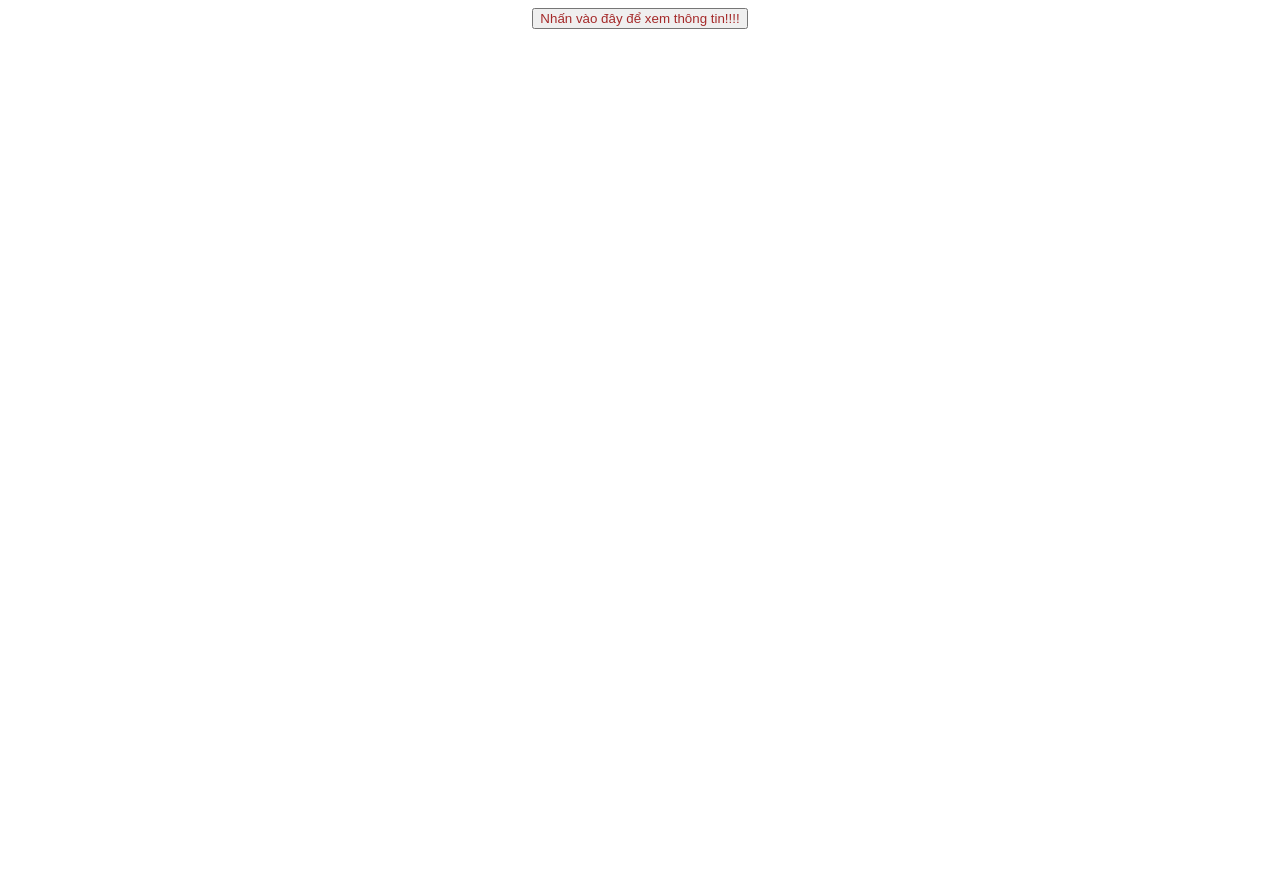
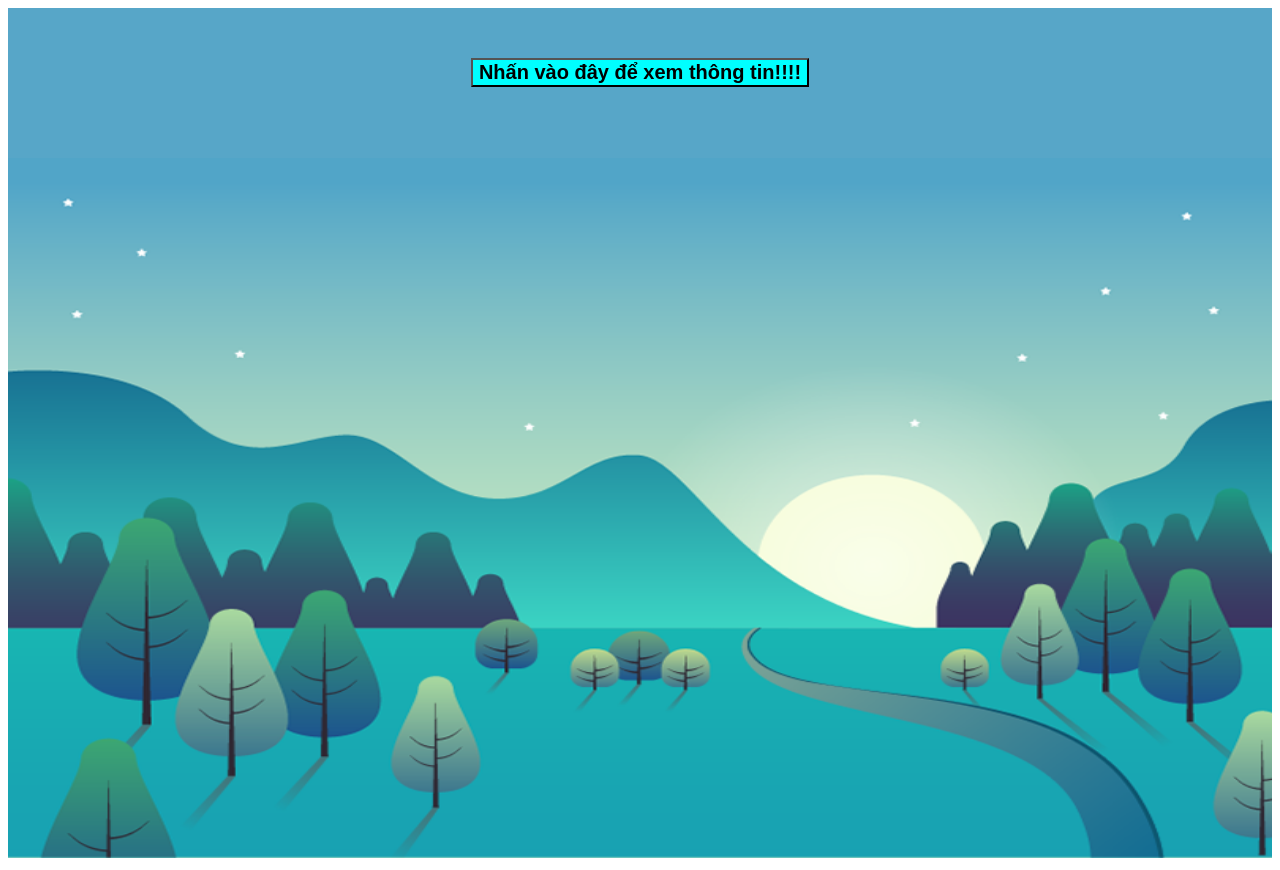
Before and after one commit to PHUOCLOC107/HTML, a plain HTML site: page index.html in a window 1280 px wide. Before the commit the page ends 800 px from the top, so only its background shows below. Drawn offline with Linux system fonts and the light colour scheme.

Commit message:
first commit

```diff
--- a/index.html
+++ b/index.html
@@ -6,12 +6,19 @@
     <title>Document</title>
 </head>
 <style>
+header{
+    width: 100%;
+    height: 100px;
+
+    padding-top: 50px;
+}
 
 </style>
 <body>
-    <header style="text-align: center;">
-        <a href="about.html"><button style="color: brown; size: 500px;">Nhấn vào đây để xem thông tin!!!!</button></a>
+    <header style="text-align: center; background-color: rgb(87, 166, 200);">
+        <a href="about.html"><button style="background-color: aqua;"><b style="color:black; font-size: 20px; padding-bottom: 30px;" >Nhấn vào đây để xem thông tin!!!!</b></button></a>
     </header>
 
+    <img src="images/9676_3c1b0f70d986fd4e324cb43331b33b81.png" alt="" width="100%" height="700px">
 </body>
 </html>
```
Also changed, not shown: images/9676_3c1b0f70d986fd4e324cb43331b33b81.png (added).
